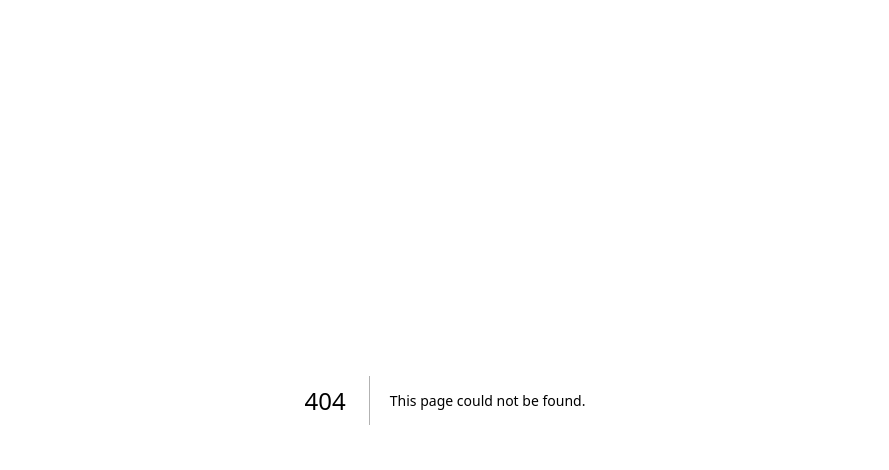
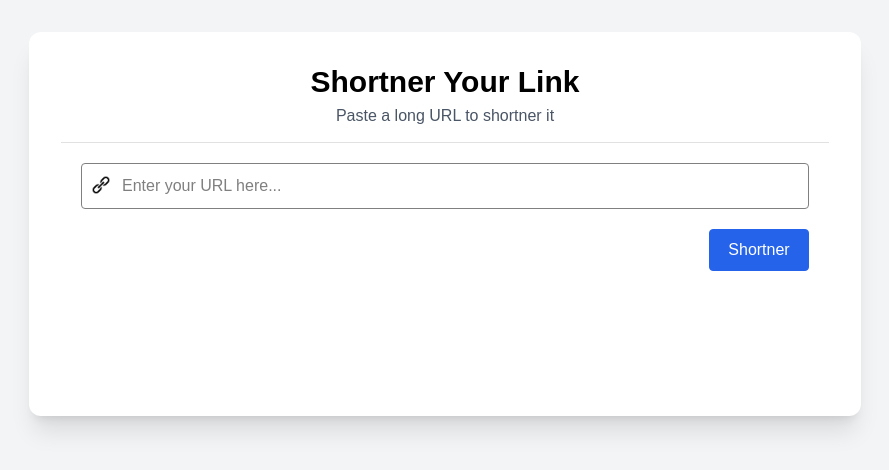
Before and after one commit to iammiraj98-dev/Url-Shortner, a Next.js app: page /urlShortner in a window 1280 px wide. Before the commit this address had no page. Shown: the top 470 px of the page, without its empty margins (195-1084 px from the left). Built offline with nearby package versions, Linux system fonts and the light colour scheme.

Commit message:
First Commit

```diff
--- /dev/null
+++ b/app/components/urlShortner.css
@@ -0,0 +1,40 @@
+.url-input-cont{
+  width: 100%;
+  display: flex;
+  flex-direction: column;
+  border-top: 1px solid #e1e1e1;
+  margin-top: 10px;
+  padding: 20px;
+}
+
+
+.input-field{
+  width: 100%;
+  outline: none;
+  border: none;
+  border: 1px solid grey;
+  border-radius: 4px;
+  padding: 10px;
+  color: #000;
+  padding-left: 40px;
+}
+
+.btn{
+  outline: none;
+  border: none;
+  width: 100px;
+  color: #fff;
+  padding: 8px 0px;
+  text-align: center;
+  background-color: #2563EB;
+  border: 1px solid #2563EB;
+  border-radius: 4px;
+  margin-top: 20PX;
+}
+
+.imag-url-icon{
+  position: absolute;
+  width: 20px;
+  height: auto;
+  margin: 12px 10px;
+}
--- /dev/null
+++ b/app/components/urlShortnerComp.tsx
@@ -0,0 +1,31 @@
+'use client'
+import './urlShortner.css';
+import Image from 'next/image';
+import LinkIcon from '../assest/images/link-icon.png';
+export const UrlShortnerPageComp = () =>{
+  return(
+    <>
+      <div className="bg-gray-100 flex flex-col justify-start items-center w-screen h-screen p-4">
+        <div className="bg-white w-8/12 h-1/2 shadow-xl rounded-xl p-8 m-4">
+          <div className="flex flex-col justify-center items-center">
+            <h1 className="text-black text-center font-bold text-3xl">Shortner Your Link</h1>
+            <p className="text-gray-600 text-center font-medium my-1">Paste a long URL to shortner it</p>
+          </div>
+          <div className="url-input-cont">
+            <Image src={LinkIcon} className='imag-url-icon'  alt="LinkIcon"/>
+            <input
+
+              type="text"
+              className="input-field"
+              placeholder='Enter your URL here...'
+            />
+            <div className='text-end'>
+              <button className='btn'>Shortner</button>
+            </div>
+          </div>
+        </div>
+      </div>
+    </>
+  )
+
+}
--- /dev/null
+++ b/app/urlShortner/page.tsx
@@ -0,0 +1,17 @@
+
+import { Metadata } from 'next';
+import  { UrlShortnerPageComp } from '../components/urlShortnerComp';
+
+const UrlShortnerPage = () => {
+  return(
+    <UrlShortnerPageComp />
+  )
+}
+
+export const metadata: Metadata = {
+  title: "Url Shortner App",
+  description: "Generated by Lord Miraj",
+};
+
+
+export default UrlShortnerPage;
--- a/package.json
+++ b/package.json
@@ -9,6 +9,7 @@
     "lint": "eslint"
   },
   "dependencies": {
+    "@mui/icons-material": "^9.2.0",
     "next": "16.2.10",
     "react": "19.2.4",
     "react-dom": "19.2.4"
```
Also changed, not shown: app/assest/images/link-icon.png (added), 1 other file (tests, documents, lock files or other folders).
